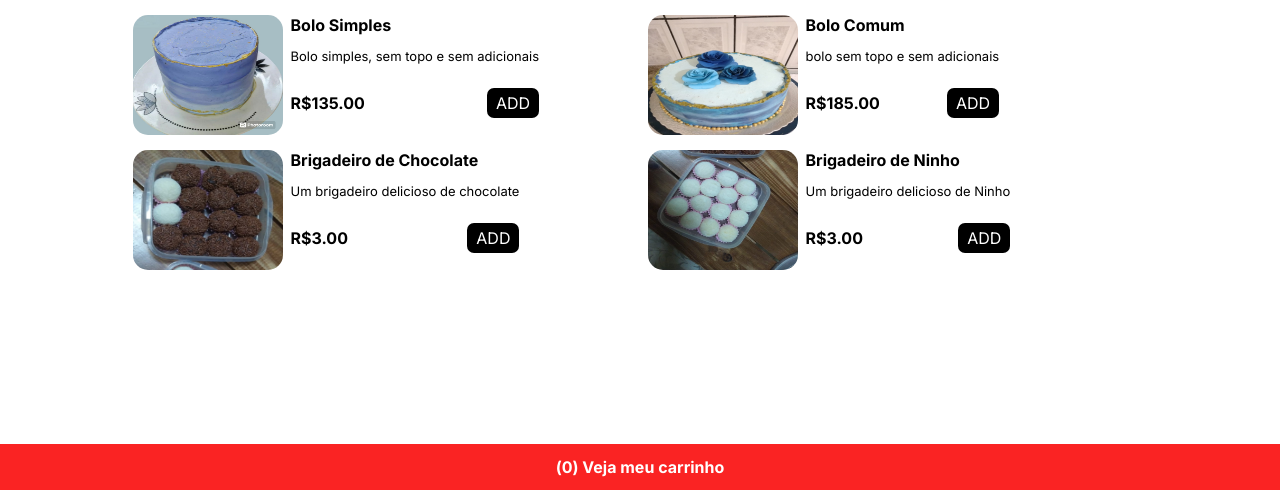
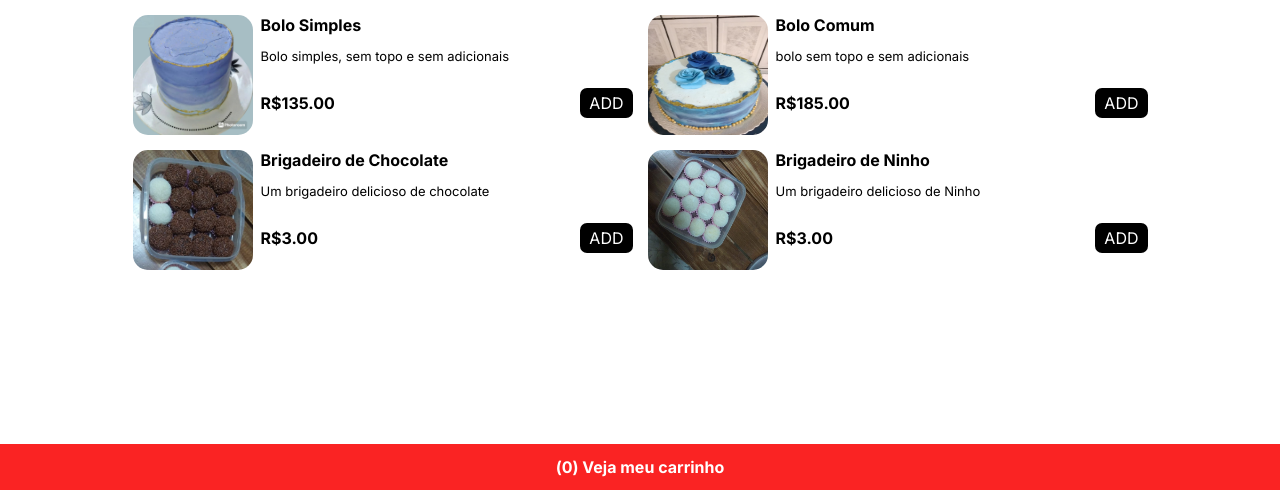
Before and after one commit to ribeiroguu/Confeitaria, a plain HTML site: page principal/index.html in a window 1280 px wide. Shown: the part 310-800 px from the top of the page. Drawn offline with Linux system fonts and the light colour scheme.

Commit message:
Add files via upload

```diff
--- a/principal/style.css
+++ b/principal/style.css
@@ -58,12 +58,16 @@ header{
 }
 .produto{
     display: flex;
+    flex-wrap: wrap;
     gap: 8px;
 }
 .produto img{
     height: 120px;
-    width: 150px;
+    width: 120px;
     border-radius: 15px;
+}
+.produto .descricao{
+    flex: 1;
 }
 .descricao span{
     font-weight: 700;
@@ -76,13 +80,15 @@ header{
    display: flex;
    align-items: center;
    justify-content: space-between;
+   width: 100%;
+   margin-top: auto;
 }
 .add p{
-   font-weight: 700;
+    font-weight: 700;
    font-size: medium;
 }
 .add div{
-   background-color: black;
+    background-color: black;
    border-radius: 7px;
    width: fit-content;
    padding: 5px 9px;
```
